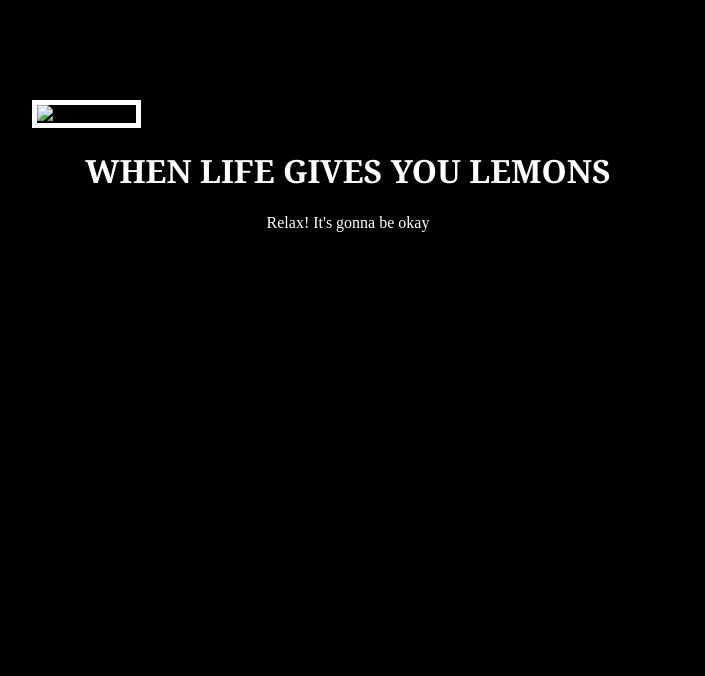
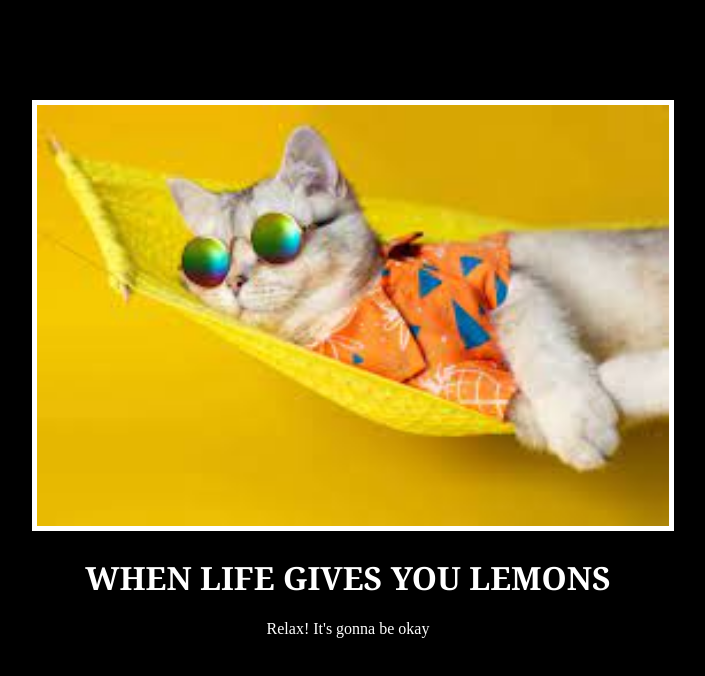
Before and after one commit to Michelle-Mathews/Poster-Project, a plain HTML site: page index.html in a window 1280 px wide. Shown: the whole page, without its empty margins (376-1081 px from the left). Drawn offline with Linux system fonts and the light colour scheme.

Commit message:
index.html

```diff
--- a/index.html
+++ b/index.html
@@ -8,7 +8,7 @@
   <body>
     <div>
 
-      <img src="assets/download.jpeg" alt="Poster image"/>
+      <img src="img.jpeg" alt="Poster image"/>
       <h1>WHEN LIFE GIVES YOU LEMONS</h1>
       <p>Relax! It's gonna be okay</p>
     </div>
```
